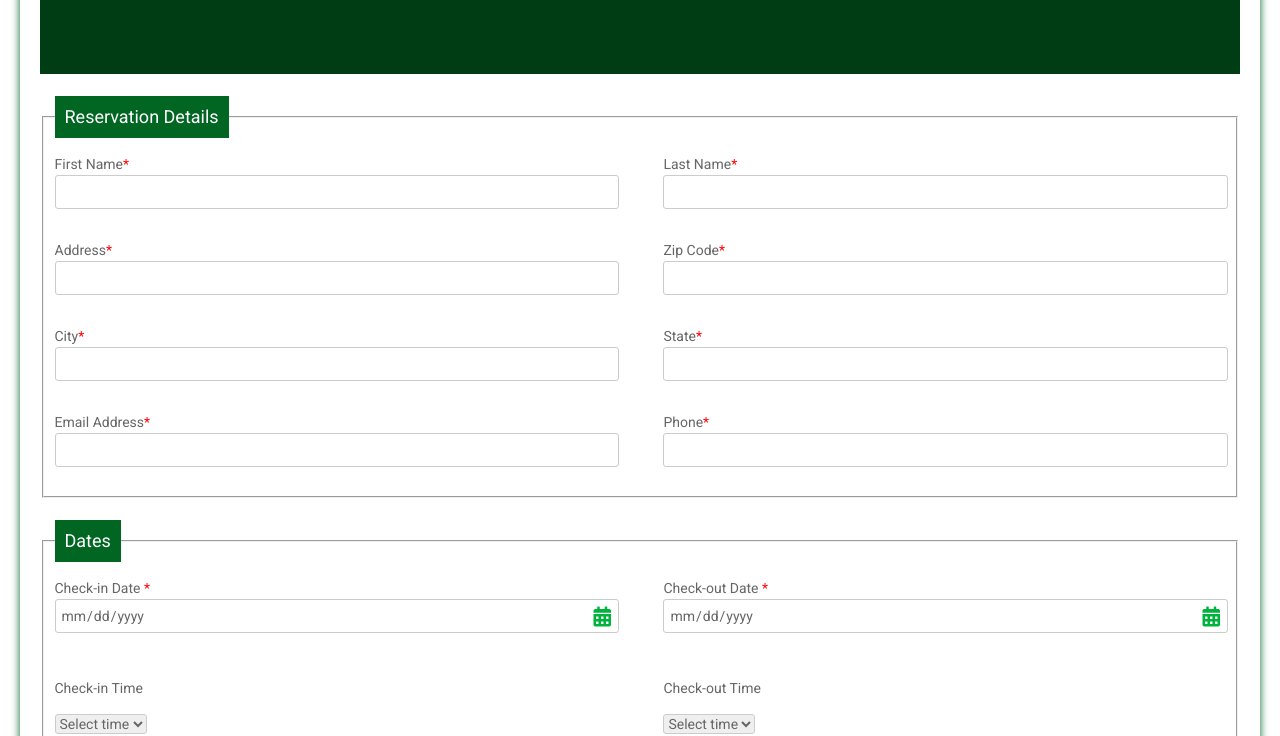
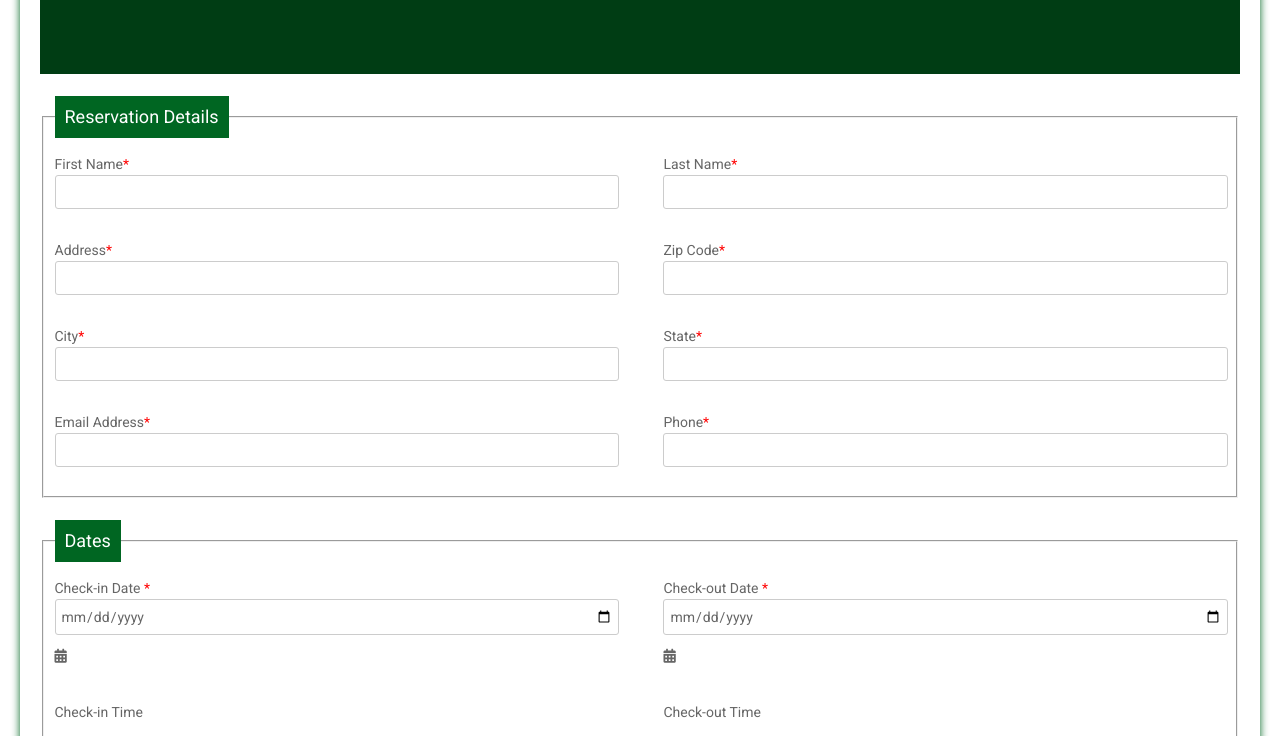
Before and after one commit to toru828/SCSS, a website: page index.html in a window 1280 px wide. Shown: the part 216-952 px from the top of the page. Drawn offline with nearby package versions, Linux system fonts and the light colour scheme; files that its build step writes are made by us from their sources.

Commit message:
Change to use fieldsets folder

```diff
--- a/scss/index.scss
+++ b/scss/index.scss
@@ -6,8 +6,8 @@
 
 // import page partials
 @import "partials/header";
-// @import "partials/fieldsets/commonfieldsets";
-// @import "partials/fieldsets/reservationfieldset";
+@import "partials/fieldsets/commonfieldsets";
+@import "partials/fieldsets/reservationfieldset";
 // @import "partials/fieldsets/datesFieldset";
-@import "partials/fieldsets";
+// @import "partials/fieldsets";
 @import "partials/footer";
```
